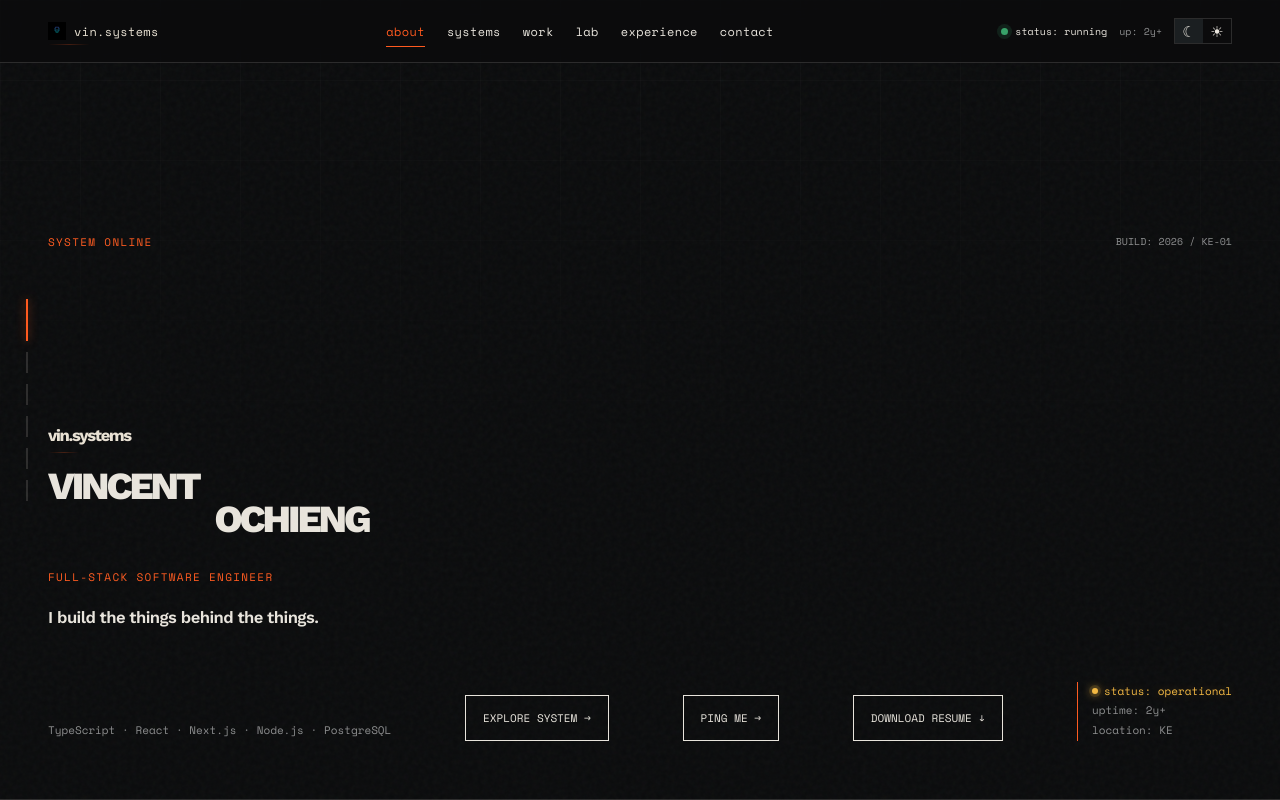
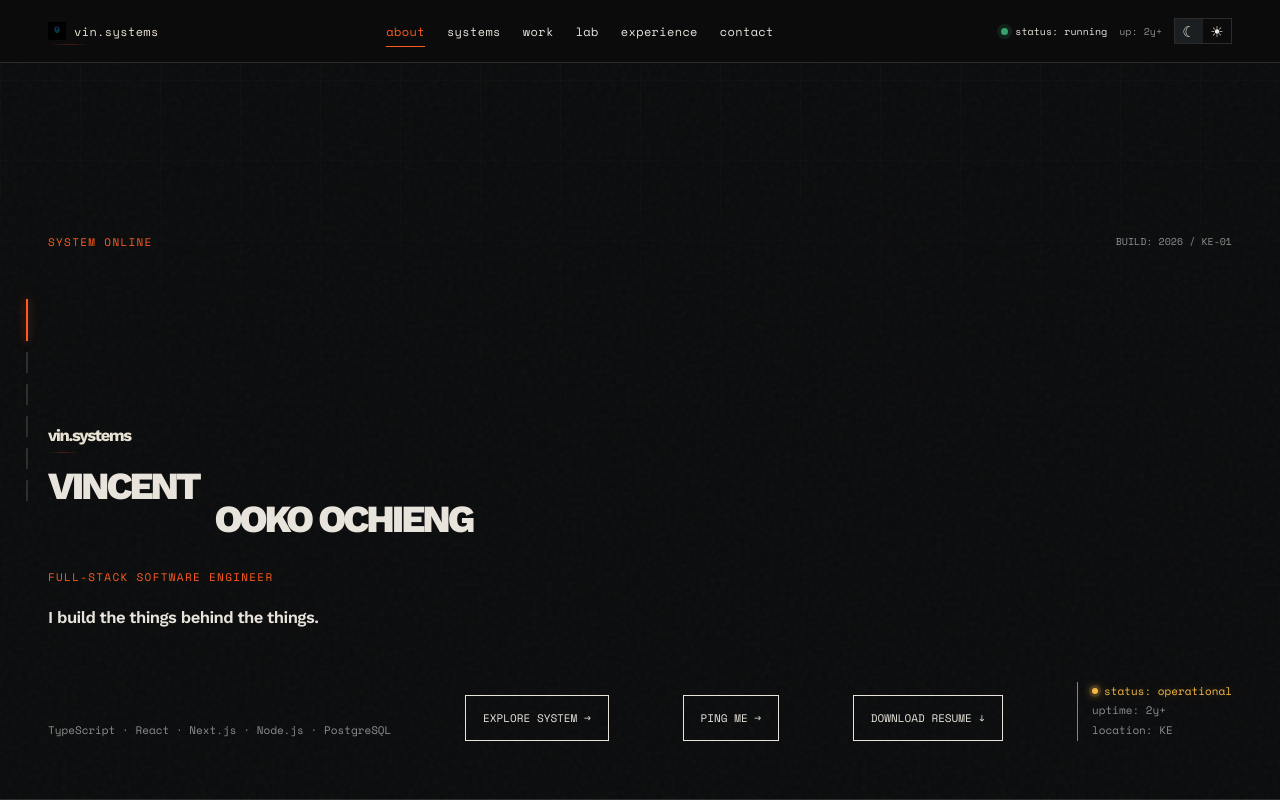
Before and after one commit to ochiengvincent-tech/vin.systems, a Next.js app: page / in a window 1280 px wide. Shown: the top 800 px of the page. Built offline with nearby package versions, Linux system fonts and the light colour scheme; no server answers.

Commit message:
Update portfolio name heading

```diff
--- a/app/page.tsx
+++ b/app/page.tsx
@@ -223,7 +223,7 @@ export default function Home() {
           <div className="reveal delay-1">
             <div className="hero-brand">vin.systems</div>
             <h1 className="hero-name">
-              VINCENT<span>OCHIENG</span>
+              VINCENT<span>OOKO OCHIENG</span>
             </h1>
             <p className="eyebrow mb-6">FULL-STACK SOFTWARE ENGINEER</p>
             <p className="hero-statement">
```
